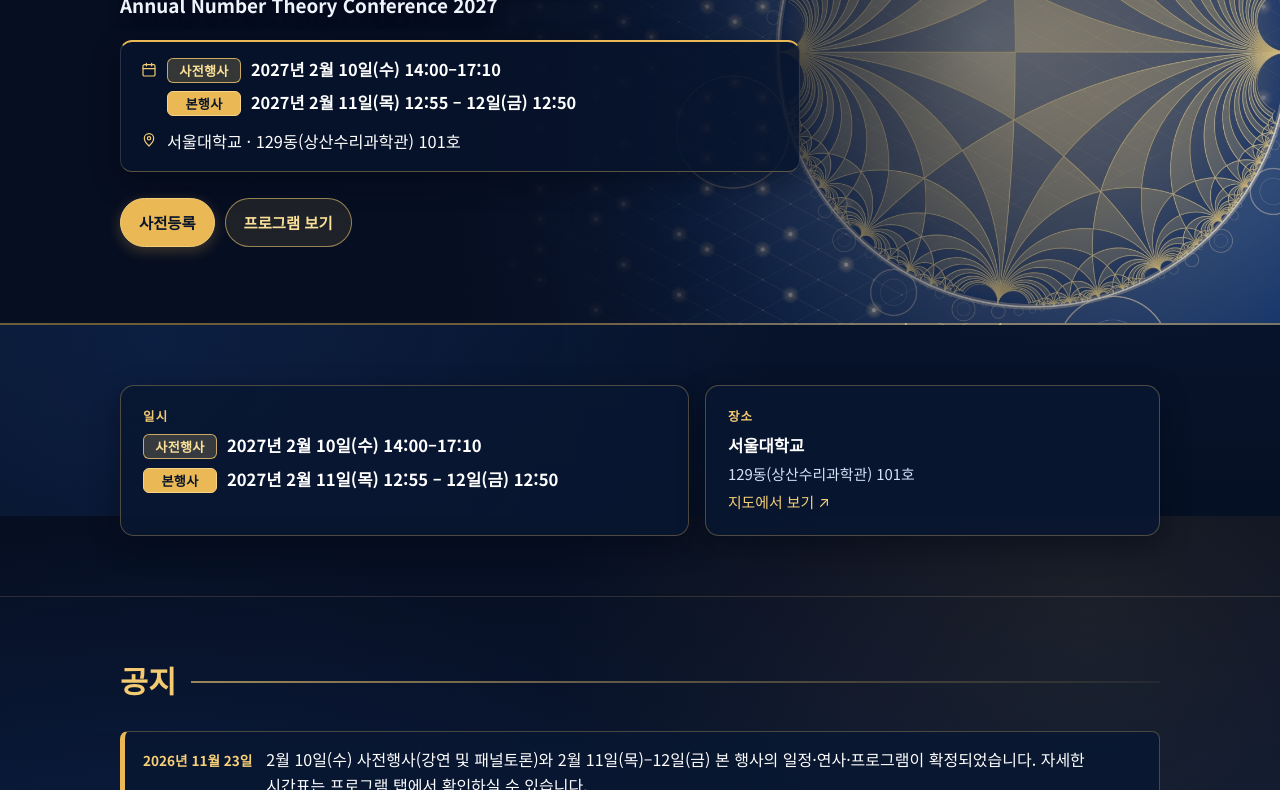
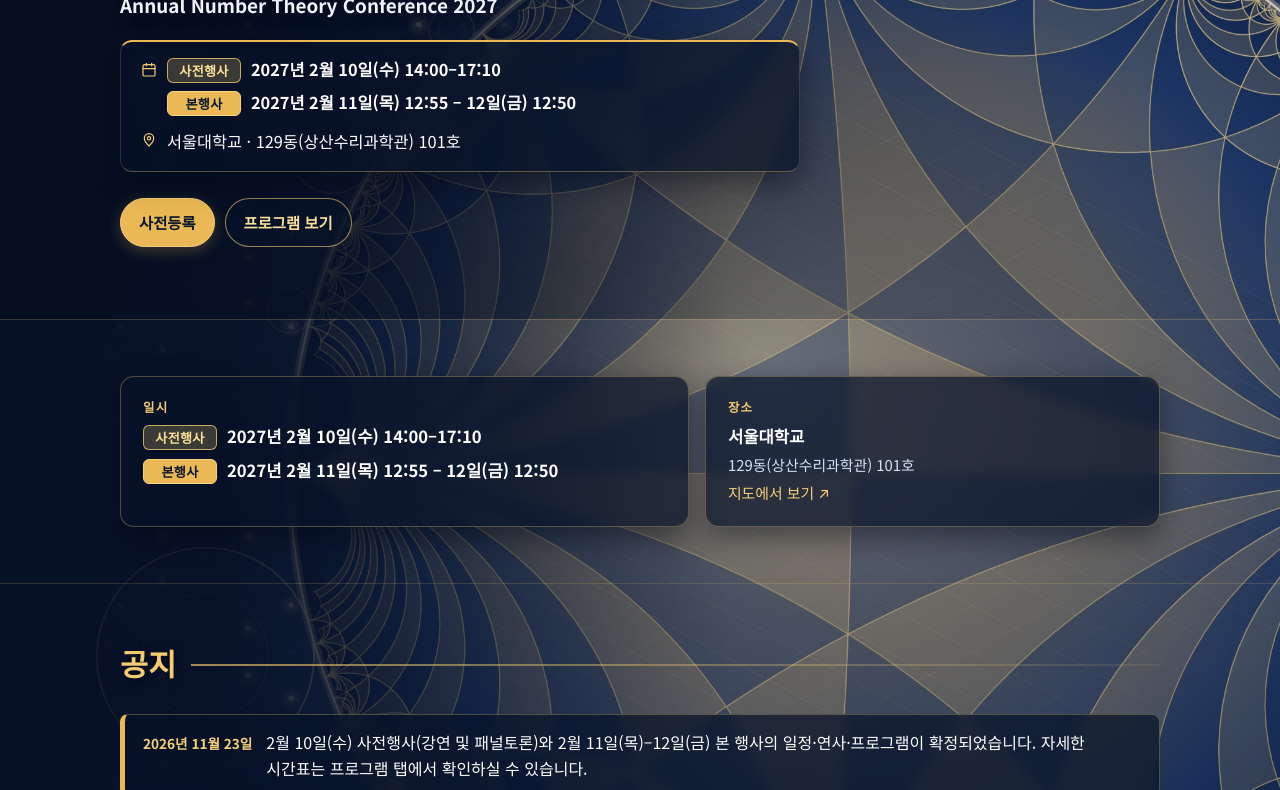
Before and after one commit to songh2/NTC2027, a plain HTML site: page index.html in a window 1280 px wide. Shown: the part 284-1074 px from the top of the page. Drawn offline with Linux system fonts and the light colour scheme.

Commit message:
홈 화면 배경 개선: 상단부터 조직위원회까지 이어지는 대형 정수론 구체 배경 적용

```diff
--- a/index.html
+++ b/index.html
@@ -640,7 +640,7 @@ body { word-break: keep-all; overflow-wrap: break-word; }
     --ink: #f1f5fd;
     --ink-soft: #cddbf2;
     --muted: #9db2d4;
-    --bg: #071126;
+    --bg: #060e21;
     --surface: #0b1c3d;
     --line: rgba(240, 200, 112, 0.24);
     --soft: rgba(234, 185, 85, 0.12);
@@ -661,10 +661,8 @@ body { word-break: keep-all; overflow-wrap: break-word; }
   body {
     background-color: #060e21;
     background-image:
-      radial-gradient(circle at 85% 12%, rgba(234, 185, 85, 0.09) 0%, transparent 42%),
-      radial-gradient(circle at 12% 78%, rgba(28, 68, 138, 0.24) 0%, transparent 48%),
-      linear-gradient(180deg, #060e21 0%, #091734 48%, #061024 100%);
-    background-attachment: fixed;
+      radial-gradient(circle at 14% 82%, rgba(28, 68, 138, 0.22) 0%, transparent 48%),
+      linear-gradient(180deg, #060e21 0%, #08152f 55%, #060e21 100%);
     color: var(--ink);
   }
 
@@ -711,7 +709,50 @@ body { word-break: keep-all; overflow-wrap: break-word; }
     font-weight: 800;
   }
 
-  /* Hero & Sub-page Headers (Matching Poster Geometry & Gold Pill) */
+  /* ---- Unified Home Top Stage: Hero -> Overview -> Notices -> Organizing Committee ---- */
+  .home-top-stage {
+    position: relative;
+    background-color: #060e21;
+    background-image: url("assets/home-bg.jpg");
+    background-size: cover;
+    background-position: center top;
+    background-repeat: no-repeat;
+  }
+  .home-top-stage::before {
+    content: "";
+    position: absolute;
+    inset: 0;
+    background: linear-gradient(
+      180deg,
+      rgba(6, 14, 33, 0.10) 0%,
+      rgba(6, 14, 33, 0.28) 38%,
+      rgba(6, 14, 33, 0.42) 78%,
+      #060e21 100%
+    );
+    pointer-events: none;
+    z-index: 0;
+  }
+  .home-top-stage > section {
+    position: relative;
+    z-index: 1;
+    background: transparent !important;
+  }
+  .home-top-stage > .hero {
+    background-image: none !important;
+    border-bottom: 1px solid rgba(240, 200, 112, 0.22);
+  }
+  .home-top-stage > .hero::before {
+    background: linear-gradient(90deg, rgba(6, 14, 33, 0.78) 0%, rgba(6, 14, 33, 0.36) 46%, rgba(6, 14, 33, 0.0) 100%);
+  }
+  .home-top-stage .card,
+  .home-top-stage .notice-list li,
+  .home-top-stage .hero-meta {
+    background: rgba(7, 18, 40, 0.70);
+    backdrop-filter: blur(7px);
+    -webkit-backdrop-filter: blur(7px);
+  }
+
+  /* Fallback Hero (if viewed without JS) */
   .hero {
     background-color: #060e21;
     background-position: right center;
@@ -719,9 +760,9 @@ body { word-break: keep-all; overflow-wrap: break-word; }
     border-bottom: 2px solid rgba(234, 185, 85, 0.45);
   }
   .hero::before {
-    background: linear-gradient(90deg, rgba(6, 14, 33, 0.92) 0%, rgba(6, 14, 33, 0.74) 48%, rgba(6, 14, 33, 0.18) 100%);
-  }
-  .hero-inner { padding-top: 84px; padding-bottom: 76px; }
+    background: linear-gradient(90deg, rgba(6, 14, 33, 0.90) 0%, rgba(6, 14, 33, 0.70) 48%, rgba(6, 14, 33, 0.16) 100%);
+  }
+  .hero-inner { padding-top: 84px; padding-bottom: 72px; }
   .hero-kicker, .page-kicker {
     display: inline-block;
     background: rgba(240, 198, 105, 0.16);
@@ -737,7 +778,7 @@ body { word-break: keep-all; overflow-wrap: break-word; }
     font-size: clamp(2.15rem, 4.6vw, 3.35rem);
     font-weight: 800;
     line-height: 1.15;
-    text-shadow: 0 6px 26px rgba(3, 9, 24, 0.88);
+    text-shadow: 0 6px 26px rgba(3, 9, 24, 0.90);
     max-width: 20ch;
   }
   .hero h1 .pt-l1 { color: #ffffff; }
@@ -747,7 +788,7 @@ body { word-break: keep-all; overflow-wrap: break-word; }
     font-weight: 600;
     color: #eef3fc;
     margin: 6px 0 20px;
-    text-shadow: 0 3px 14px rgba(3, 9, 24, 0.85);
+    text-shadow: 0 3px 14px rgba(3, 9, 24, 0.88);
   }
 
   /* Poster-Matched Meta Panel inside Hero */
@@ -757,7 +798,7 @@ body { word-break: keep-all; overflow-wrap: break-word; }
     max-width: 680px;
     padding: 16px 20px;
     margin: 18px 0 26px;
-    background: rgba(8, 20, 44, 0.84);
+    background: rgba(8, 20, 44, 0.82);
     border-top: 2.5px solid #eab955;
     border-bottom: 1px solid rgba(240, 200, 112, 0.36);
     border-left: 1px solid rgba(255, 255, 255, 0.14);
@@ -768,7 +809,7 @@ body { word-break: keep-all; overflow-wrap: break-word; }
   .hero-meta > div { display: flex; align-items: flex-start; gap: 10px; }
   .hero-meta svg { color: #f4cb70; margin-top: 4px; opacity: 1; }
 
-  /* 2-Line Badged Dates (Exact Poster Style — overrides .hero-meta div specificity) */
+  /* 2-Line Badged Dates (Exact Poster Style) */
   .hero-meta .poster-dates, .poster-dates {
     display: flex;
     flex-direction: column;
@@ -794,7 +835,7 @@ body { word-break: keep-all; overflow-wrap: break-word; }
     letter-spacing: 0.02em;
   }
   .ev-tag.pre {
-    background: rgba(244, 203, 112, 0.20);
+    background: rgba(244, 203, 112, 0.22);
     border: 1px solid rgba(244, 203, 112, 0.78);
     color: #fae098;
   }
@@ -836,9 +877,9 @@ body { word-break: keep-all; overflow-wrap: break-word; }
     color: #060e21;
   }
   .btn-ghost, .btn-outline, .btn-ghost-dark {
-    background: rgba(240, 200, 112, 0.10);
+    background: rgba(7, 18, 40, 0.58);
     color: #fae098;
-    border: 1.5px solid rgba(240, 200, 112, 0.58);
+    border: 1.5px solid rgba(240, 200, 112, 0.62);
   }
   .btn-ghost:hover, .btn-outline:hover, .btn-ghost-dark:hover {
     background: rgba(240, 200, 112, 0.22);
@@ -846,25 +887,26 @@ body { word-break: keep-all; overflow-wrap: break-word; }
   }
 
   /* Sections & Headings */
-  .section { padding: 60px 0; }
+  .section { padding: 56px 0; }
   .section + .section { border-top: 1px solid rgba(240, 200, 112, 0.16); }
   .section-alt { background: rgba(4, 10, 24, 0.42); }
   .section h2 {
     color: #f4cb70;
     font-weight: 800;
     letter-spacing: 0.01em;
+    text-shadow: 0 2px 12px rgba(2, 7, 18, 0.75);
   }
   .section h2::after {
     height: 1.5px;
-    background: linear-gradient(90deg, rgba(244, 203, 112, 0.62), rgba(244, 203, 112, 0.06));
+    background: linear-gradient(90deg, rgba(244, 203, 112, 0.65), rgba(244, 203, 112, 0.08));
   }
   .section h3 { color: #ffffff; font-weight: 800; }
 
   /* Cards (Overview, Committees, Speakers, Notices, Venue, Registration) */
   .card, .speaker, .route-card, .reg-box, .ab-card {
     background: rgba(9, 23, 50, 0.86);
-    border: 1.5px solid rgba(240, 200, 112, 0.30);
-    box-shadow: 0 10px 28px rgba(2, 7, 18, 0.44);
+    border: 1.5px solid rgba(240, 200, 112, 0.32);
+    box-shadow: 0 10px 28px rgba(2, 7, 18, 0.46);
     color: var(--ink);
   }
   #overview .info-grid { grid-template-columns: 1.25fr 1fr; }
@@ -879,7 +921,7 @@ body { word-break: keep-all; overflow-wrap: break-word; }
 
   .notice-list li {
     background: rgba(9, 23, 50, 0.88);
-    border: 1.5px solid rgba(240, 200, 112, 0.28);
+    border: 1.5px solid rgba(240, 200, 112, 0.30);
     border-left: 5px solid #eab955;
     padding: 14px 18px;
     color: #ffffff;
@@ -947,7 +989,7 @@ body { word-break: keep-all; overflow-wrap: break-word; }
 
   /* Speakers & Committees */
   .speaker .name { color: #ffffff; font-size: 1.08rem; }
-  .speaker .aff, .committee li .aff { color: #d0def5; }
+  .speaker .aff, .committee li .aff { color: #d5e2f8; }
   .speaker .talk { color: #f8da8e; font-weight: 600; }
   .speaker .talk.tba { color: var(--muted); }
   .speaker:target { border-color: #eab955; box-shadow: 0 0 0 3px rgba(234, 185, 85, 0.28); }
@@ -2613,6 +2655,24 @@ body { word-break: keep-all; overflow-wrap: break-word; }
     enhancing = true;
     try {
       var lang = document.documentElement.lang === 'en' ? 'en' : 'ko';
+
+      // 0) Group Home top sections (#home -> #overview -> #notices -> #committee) into a single
+      //    seamless stage (.home-top-stage) so the giant modular sphere spans continuously down to Organizing Committee!
+      var homeHero = app.querySelector('#home');
+      if (homeHero && homeHero.parentNode === app) {
+        var stage = document.createElement('div');
+        stage.className = 'home-top-stage';
+        stage.setAttribute('data-tab', 'home');
+        if (homeHero.hasAttribute('hidden')) stage.setAttribute('hidden', '');
+        app.insertBefore(stage, homeHero);
+        ['home', 'overview', 'notices', 'about', 'committee'].forEach(function (secId) {
+          var sec = document.getElementById(secId);
+          if (sec && sec.parentNode === app) {
+            stage.appendChild(sec);
+          }
+        });
+      }
+
       // 1) Hero H1 two-tone gold styling + bilingual English subtitle in Korean mode
       var h1 = app.querySelector('#home.hero h1');
       if (h1 && !h1.getAttribute('data-pt-styled')) {
```
Also changed, not shown: assets/home-bg.jpg (added).
